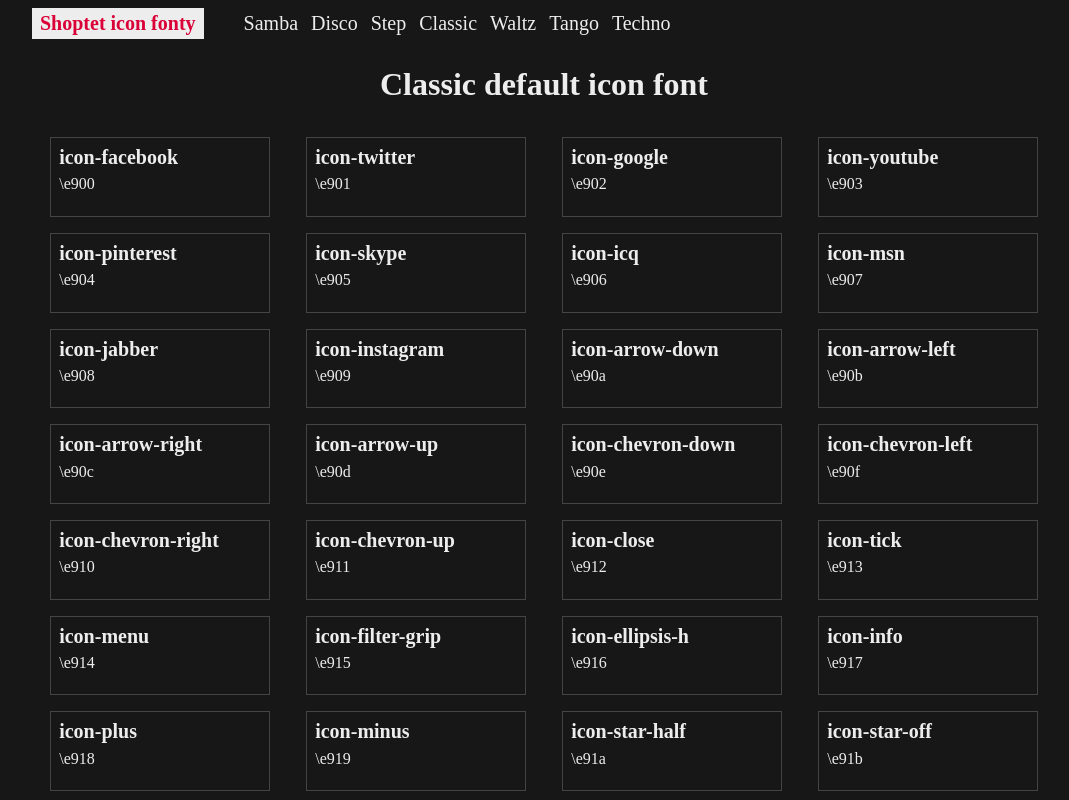
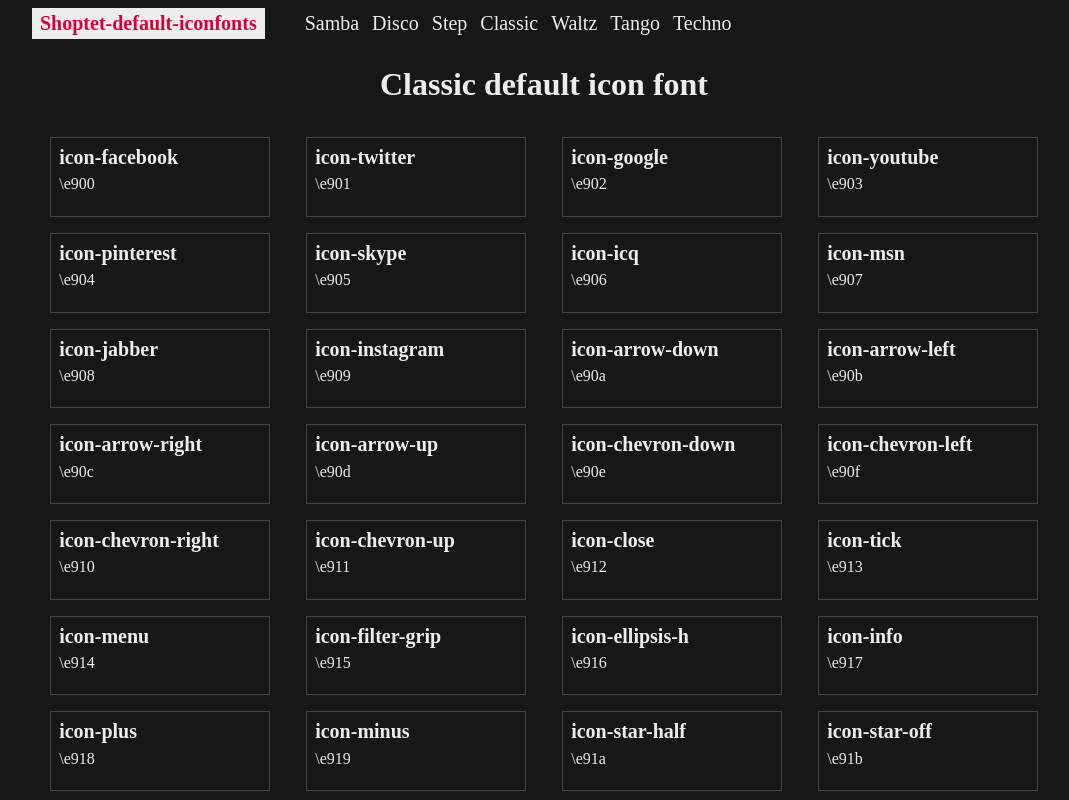
Before and after one commit to xJANKOSLAVx/Shoptet-default-iconfonts, a plain HTML site: page classic.html in a window 1280 px wide. Shown: the top 800 px of the page, without its empty margins (96-1165 px from the left). Drawn offline with Linux system fonts and the light colour scheme; a web font is replaced by a local one.

Commit message:
name modification in the header

```diff
--- a/classic.html
+++ b/classic.html
@@ -19,7 +19,7 @@
 
 <body>
     <header>
-        <a href="index.html">Shoptet icon fonty</a>
+        <a href="index.html">Shoptet-default-iconfonts</a>
         <nav>
             <a href="samba.html">Samba</a>
             <a href="disco.html">Disco</a>
```
Also changed, not shown: disco.html (+1 -1 lines), index.html (+1 -1 lines), samba.html (+1 -1 lines), step.html (+1 -1 lines), tango.html (+1 -1 lines), techno.html (+1 -1 lines), waltz.html (+1 -1 lines).
